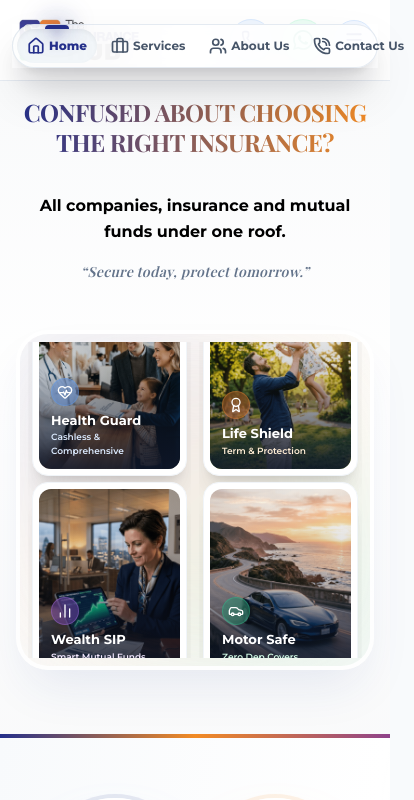
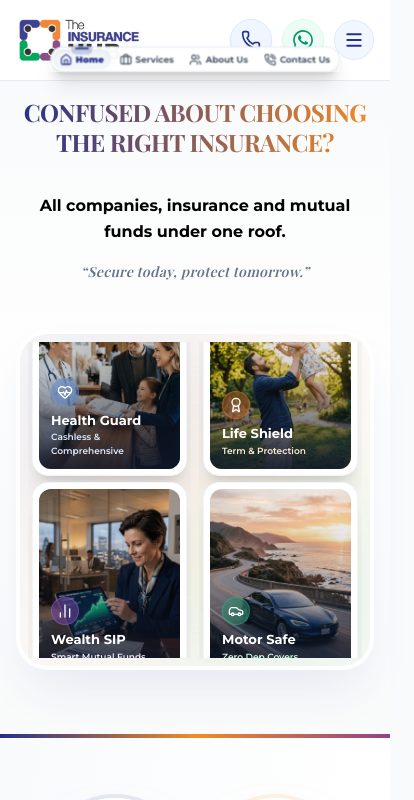
Before and after one commit to Shruti11506/Theinsurancehub, a React (Vite) app: page / in a window 390 px wide. Shown: the top 800 px of the page, 414 px wide, since content can reach past the window. Built offline with nearby package versions, Linux system fonts and the light colour scheme; a web font is replaced by a local one.

Commit message:
fix: make mobile navigation bar ultra-compact, slim, and non-intrusive

```diff
--- a/src/components/Header.jsx
+++ b/src/components/Header.jsx
@@ -202,12 +202,12 @@ export default function Header({ onNavigate, currentPage, activeTab = 'Home', on
       </div>
 
       {/* Mobile & Tablet Floating Tubelight Navigation Bar */}
-      <div className="lg:hidden fixed bottom-3 sm:bottom-4 left-1/2 -translate-x-1/2 z-[90] w-auto max-w-[calc(100vw-16px)] sm:max-w-md px-1 pointer-events-auto">
+      <div className="lg:hidden fixed bottom-2 sm:bottom-3.5 left-1/2 -translate-x-1/2 z-[90] scale-[0.88] sm:scale-100 origin-bottom pointer-events-auto">
         <NavBar
           items={navItems}
           activeTab={activeTab}
           onTabChange={onTabChange}
-          className="shadow-2xl"
+          className="shadow-xl"
         />
       </div>
 
--- a/src/components/ui/tubelight-navbar.jsx
+++ b/src/components/ui/tubelight-navbar.jsx
@@ -26,7 +26,7 @@ export function NavBar({ items, className, activeTab: controlledActive, onTabCha
       )}
     >
       <LayoutGroup>
-        <div className="flex items-center gap-1 sm:gap-2 md:gap-4 bg-white/90 border border-slate-200/90 backdrop-blur-xl py-1 px-1 sm:py-1.5 sm:px-1.5 rounded-full shadow-xl shadow-slate-900/10">
+        <div className="flex items-center gap-0.5 sm:gap-1.5 md:gap-3 bg-white/95 border border-slate-200/90 backdrop-blur-xl py-0.5 px-0.5 sm:py-1 sm:px-1 rounded-full shadow-lg shadow-slate-900/10">
           {items.map((item) => {
             const Icon = item.icon
             const isActive = activeTab === item.name
@@ -42,13 +42,12 @@ export function NavBar({ items, className, activeTab: controlledActive, onTabCha
                   if (item.onClick) item.onClick()
                 }}
                 className={cn(
-                  "relative cursor-pointer text-xs sm:text-sm md:text-[15px] lg:text-[16px] font-bold py-2 sm:py-2.5 lg:py-3.5 px-2.5 sm:px-3 lg:px-0 rounded-full transition-colors flex items-center justify-center gap-1 sm:gap-1.5 lg:gap-2",
-                  "flex-1 sm:flex-initial sm:min-w-[85px] md:min-w-[105px] lg:w-[135px] xl:w-[150px]",
+                  "relative cursor-pointer text-[10px] sm:text-xs md:text-[14px] lg:text-[15px] font-bold py-1 px-2 sm:py-1.5 sm:px-2.5 lg:py-2.5 lg:px-4 rounded-full transition-colors flex items-center justify-center gap-1 sm:gap-1.5",
                   "text-slate-600 hover:text-insurance-darkblue",
-                  isActive && "text-insurance-darkblue font-extrabold",
+                  isActive && "text-insurance-darkblue font-black",
                 )}
               >
-                <Icon size={18} strokeWidth={2.3} className="relative z-10 sm:w-5 sm:h-5 flex-shrink-0" />
+                <Icon size={14} strokeWidth={2.2} className="relative z-10 sm:w-4 sm:h-4 flex-shrink-0" />
                 <span className="relative z-10 inline whitespace-nowrap">{item.name}</span>
                 {isActive && (
                   <motion.div
@@ -61,10 +60,8 @@ export function NavBar({ items, className, activeTab: controlledActive, onTabCha
                       damping: 32,
                     }}
                   >
-                    <div className="absolute -top-1 left-1/2 -translate-x-1/2 w-6 sm:w-8 h-1 bg-insurance-darkblue rounded-t-full z-10">
-                      <div className="absolute w-8 sm:w-12 h-4 sm:h-6 bg-insurance-darkblue/20 rounded-full blur-md -top-2 -left-1 sm:-left-2" />
-                      <div className="absolute w-6 sm:w-8 h-4 sm:h-6 bg-insurance-darkblue/10 rounded-full blur-md -top-1" />
-                      <div className="absolute w-3 sm:w-4 h-3 sm:h-4 bg-insurance-darkblue/15 rounded-full blur-sm top-0 left-1.5 sm:left-2" />
+                    <div className="absolute -top-0.5 left-1/2 -translate-x-1/2 w-4 sm:w-6 h-0.5 bg-insurance-darkblue rounded-t-full z-10">
+                      <div className="absolute w-6 sm:w-8 h-3 sm:h-4 bg-insurance-darkblue/20 rounded-full blur-xs -top-1 -left-1" />
                     </div>
                   </motion.div>
                 )}
```
